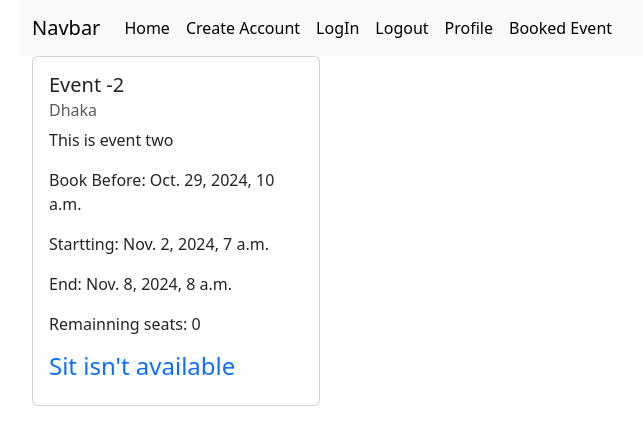
After one commit to akash3410/event-management-backend, a Django app: page /event/booking/2/ in a window 1280 px wide. The commit adds this page. Shown: the top 445 px of the page, without its empty margins (62-705 px from the left). Run offline with Django 5.2, Linux system fonts and the light colour scheme; a user stored in the database is signed in; data comes from the database, SQL or seed files in the repository; both versions use the stored data as it was after the commit.

Commit message:
booking, booked event, homepage, errors

```diff
--- a/eventapp/admin.py
+++ b/eventapp/admin.py
@@ -1,6 +1,7 @@
 from django.contrib import admin
-from .models import Event, Profile
+from .models import Event, Profile, Booking
 
 # Register your models here.
 admin.site.register(Event)
 admin.site.register(Profile)
+admin.site.register(Booking)
--- a/eventapp/forms.py
+++ b/eventapp/forms.py
@@ -43,3 +43,8 @@ class SerachForm(forms.Form):
             'class': "form-control rounded-2 col-8"
         })
     )
+
+class UpdateUserForm(forms.ModelForm):
+    class Meta:
+        model = User
+        fields = ['first_name', 'last_name', 'email']
--- a/eventapp/models.py
+++ b/eventapp/models.py
@@ -11,6 +11,7 @@ class Event(models.Model):
     arrival_date = models.DateTimeField()
     end_date = models.DateTimeField()
     user = models.ForeignKey(User, on_delete=models.CASCADE, related_name = "events")
+    available_seat = models.PositiveIntegerField(default=5)
 
     def __str__(self):
         return self.title
@@ -23,3 +24,11 @@ class Profile(models.Model):
 
     def __str__(self):
         return f"{self.user.username}'s prfile"
+
+class Booking(models.Model):
+    user = models.ForeignKey(User, on_delete=models.CASCADE)
+    event = models.ForeignKey(Event, on_delete=models.CASCADE)
+    booked_at = models.DateTimeField(auto_now_add=True)
+
+    def __str__(self):
+        return  f"{self.user.username} | {self.event.title}"
--- /dev/null
+++ b/eventapp/templates/eventapp/booking.html
@@ -0,0 +1,34 @@
+{% extends "eventapp/layout.html" %}
+
+{% block title %}
+Booking
+{% endblock %}
+
+{% block content %}
+  {%include "eventapp/partials/nav.html"%}
+  <div class="container">
+      <div class="card" style="width: 18rem;">
+          <div class="card-body">
+            <h5 class="card-title">{{event.title}}</h5>
+            <h6 class="card-subtitle mb-2 text-body-secondary">{{event.venue}}</h6>
+            <p class="card-text">{{event.description}}</p>
+            <p class="card-text">Book Before: {{event.bookng_last_date}}</p>
+            <p class="card-text">Startting: {{event.arrival_date}}</p>
+            <p class="card-text">End: {{event.end_date}}</p>
+            <p class="card-text">Remainning seats: {{event.available_seat}}</p>
+
+            {% if event.id in booked_events %}
+              <h4 class="text-primary">Already Booked</h4>
+              {% elif event.available_seat <= 0 %}
+              <h4 class="text-primary">Sit isn't available</h4>
+              {% else %}
+              <form action="" method="post">
+                {%csrf_token%}
+                <button class="btn btn-outline-primary" type="submit">Confirm Booking</button>
+              </form>
+            {% endif %}
+
+          </div>
+      </div>
+  </div>
+{% endblock %}
--- a/eventapp/templates/eventapp/event_details.html
+++ b/eventapp/templates/eventapp/event_details.html
@@ -11,7 +11,6 @@ Event Details
     <div class="row">
         <div class="card col-md-4 m-1" style="width: 18rem;">
             <div class="card-body">
-                <h5 class="card-title">{{event.title}}</h5>
                 <!-- <h6 class="card-subtitle mb-2 text-body-secondary">Card subtitle</h6>for categories -->
                 <p class="card-text">{{event.description}}</p>
                 <p class="card-text">Venue: {{event.venue}}</p>
@@ -19,7 +18,6 @@ Event Details
                 <p class="card-text">Booking before: {{event.bookng_last_date}}</p>
                 <p class="card-text">Start at: {{event.created_at}}</p>
                 <p class="card-text">End at: {{event.end_date}}</p>
-                <a href="#" class="btn btn-outline-primary text-decoration-none">Book Event</a>
             </div>
         </div>
     </div>
--- a/eventapp/templates/eventapp/loginview.html
+++ b/eventapp/templates/eventapp/loginview.html
@@ -10,5 +10,5 @@
 {% endblock %}
 
 {%block title%}
-Add Events
+Login
 {% endblock %}
--- a/eventapp/templates/eventapp/partials/nav.html
+++ b/eventapp/templates/eventapp/partials/nav.html
@@ -21,6 +21,9 @@
             <li class="nav-item">
               <a class="nav-link active" aria-current="page" href="{%url 'profile'%}">Profile</a>
             </li>
+            <li class="nav-item">
+              <a class="nav-link active" aria-current="page" href="{%url 'bokked_events'%}">Booked Event</a>
+            </li>
         </ul>
         <!-- <form class="d-flex" role="search">
           <input class="form-control me-2" type="search" placeholder="Search" aria-label="Search">
--- a/eventapp/urls.py
+++ b/eventapp/urls.py
@@ -3,12 +3,16 @@ from .import views
 
 urlpatterns = [
     path("", views.home, name="home_page"),
+    path('event/details/<int:event_id>/', views.event_details, name="event_details"),
     path("events/add/", views.add_events, name="add_events"),
     path('signup/', views.registration, name="registration"),
-    path('login/', views.signIn, name="signIn"),
-    path('logout/', views.logout_view, name='logout'),
+    path('accounts/login/', views.signIn, name="signIn"),
+    path('accounts/logout/', views.logout_view, name='logout'),
     path('profile/', views.profile_view, name="profile"),
-    path('event/details/<int:event_id>/', views.event_details, name="event_details"),
     path('event/update/<int:event_id>/', views.update_event, name="update_event"),
     path('event/delete/<int:event_id>/', views.delete_event, name="delete_event"),
+    path('user/update/', views.user_update, name="user_update"),
+    path('event/booking/<int:event_id>/', views.book_event, name='book_event'),
+    path('event/booked/', views.bokked_events, name='bokked_events'),
+    path('event/booked/cancel/<int:event_id>/', views.cancel_booking, name='cancel_booking'),
 ]
--- a/eventapp/views.py
+++ b/eventapp/views.py
@@ -1,6 +1,6 @@
 from django.shortcuts import render, redirect
-from .models import Event
-from .forms import AddEventForm, SignUpForm, EventUpdateForm, SerachForm
+from .models import Event, Booking
+from .forms import AddEventForm, SignUpForm, EventUpdateForm, SerachForm, UpdateUserForm
 from django.contrib.auth.forms import AuthenticationForm
 from django.contrib.auth import login, logout
 from django.contrib import messages
@@ -8,8 +8,10 @@ from django.contrib.auth.decorators import login_required
 
 # Create your views here.
 def home(request):
-    search_events = list()
+    booked_events = list()
     events = Event.objects.all()
+    if request.user.is_authenticated:
+        booked_events = Booking.objects.filter(user=request.user).values_list('event_id', flat=True)
     forms = SerachForm()
     if request.method == "POST":
         forms = SerachForm(request.POST)
@@ -19,7 +21,7 @@ def home(request):
             if query:
                 events = Event.objects.filter(title__icontains=query)
 
-    return render(request, 'eventapp/events.html', {'events': events, 'forms': forms})
+    return render(request, 'eventapp/events.html', {'events': events, 'forms': forms, 'booked_events': booked_events})
 
 @login_required
 def add_events(request):
@@ -98,3 +100,47 @@ def event_details(request, event_id):
         return render(request, 'eventapp/event_details.html', {'event': event})
     except Event.DoesNotExist:
         return redirect('home_page')
+
+@login_required
+def user_update(request):
+    if request.method == 'POST':
+        form = UpdateUserForm(request.POST, instance=request.user)
+        if form.is_valid():
+            form.save()
+            form.save()
+            return redirect('profile')
+    else:
+        form = UpdateUserForm(instance=request.user)
+    return render(request, 'eventapp/userUpdateForm.html', {'form': form})
+
+@login_required
+def book_event(request, event_id):
+    event = Event.objects.get(id=event_id)
+    if request.method == 'POST':
+        if event.available_seat > 0:
+            if not Booking.objects.filter(user=request.user, event=event):
+                Booking.objects.create(user=request.user, event=event)
+                event.available_seat -= 1
+                event.save()
+        return redirect('home_page')
+    return render(request, 'eventapp/booking.html', {'event': event})
+
+@login_required
+def bokked_events(request):
+    user = request.user
+    booked = Booking.objects.filter(user=user)
+    return render(request, 'eventapp/booked_event.html', {'bookeds': booked})
+
+@login_required
+def cancel_booking(request, event_id):
+    try:
+        user = request.user
+        event = Event.objects.get(id=event_id)
+        booked = Booking.objects.get(event_id=event_id)
+        event.available_seat += 1
+        event.save()
+        booked.delete()
+        print(event)
+        return redirect("home_page")
+    except Event.DoesNotExist:
+        return redirect("home_page")
--- a/eventmanagement/settings.py
+++ b/eventmanagement/settings.py
@@ -122,3 +122,5 @@ STATIC_URL = 'static/'
 # https://docs.djangoproject.com/en/5.1/ref/settings/#default-auto-field
 
 DEFAULT_AUTO_FIELD = 'django.db.models.BigAutoField'
+
+LOGIN_URL = '/accounts/login/'
```
Also changed, not shown: eventapp/templates/eventapp/booked_event.html (added, +36 -0 lines), eventapp/templates/eventapp/events.html (+11 -1 lines), eventapp/templates/eventapp/profile.html (+5 -3 lines), eventapp/templates/eventapp/userUpdateForm.html (added, +14 -0 lines), db.sqlite3, eventapp/migrations/0003_event_available_seat_booking.py (added), eventapp/migrations/0004_remove_booking_status.py (added).
